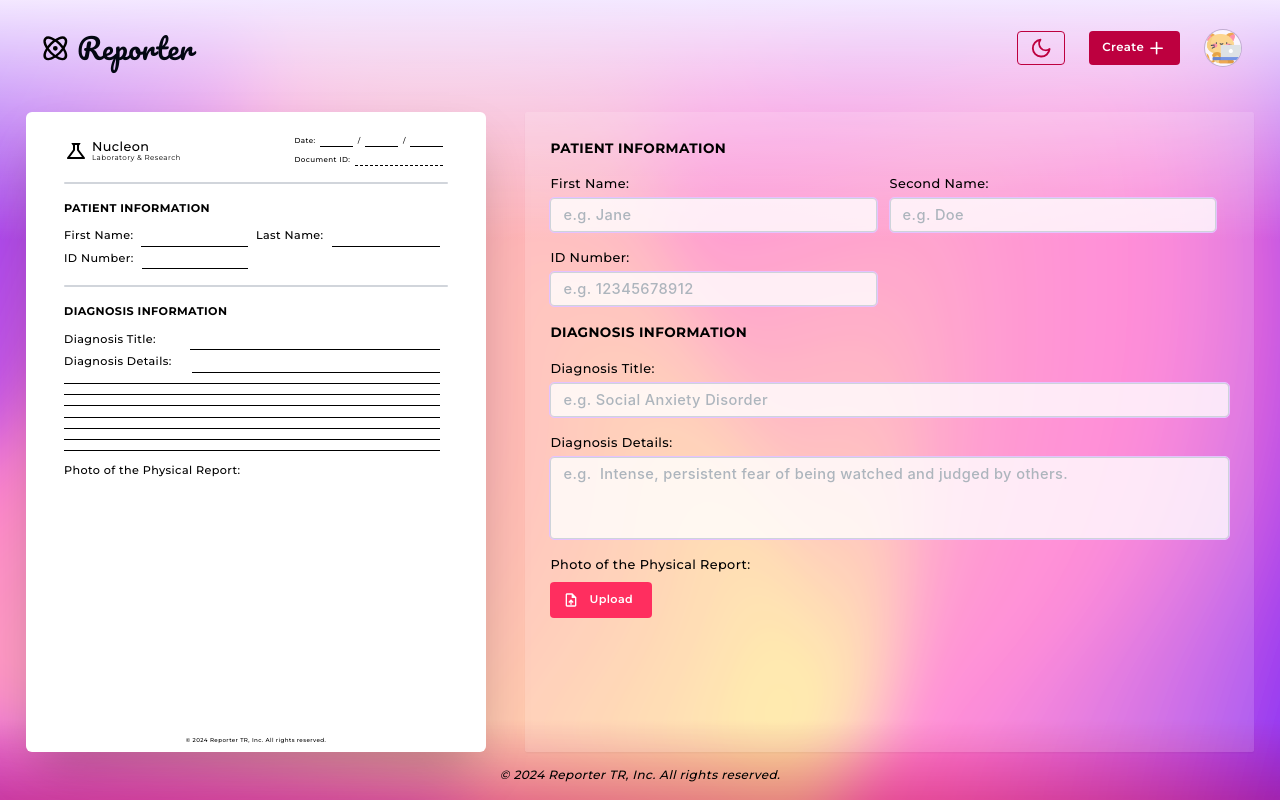
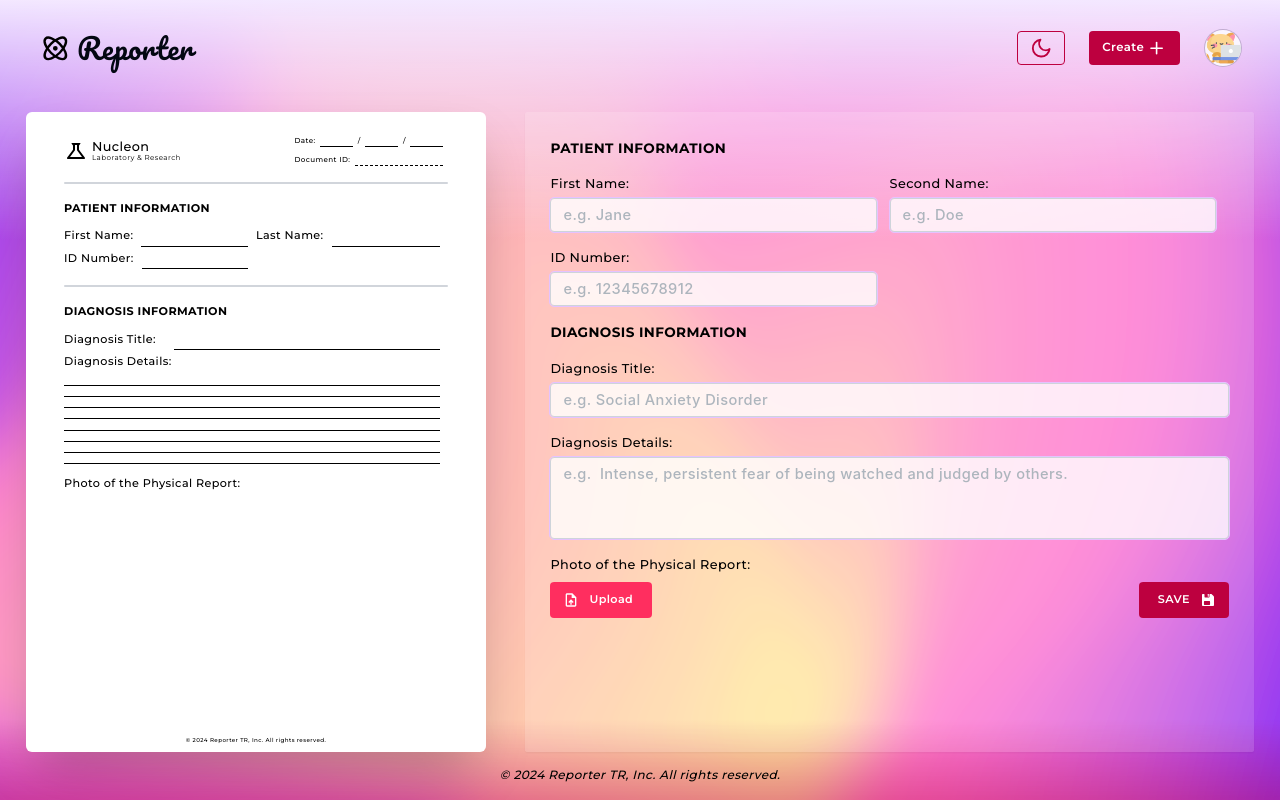
Before and after one commit to Maneki404/laboratory-report, a Next.js app: page /create in a window 1280 px wide. Built offline with nearby package versions, Linux system fonts and the light colour scheme.

Commit message:
Fix report font and paragraph styles

```diff
--- a/components/FormItems.tsx
+++ b/components/FormItems.tsx
@@ -3,9 +3,20 @@ import classes from "@/styles/global.module.css";
 import colors from "@/constants/colors";
 
 import { motion } from "framer-motion";
-import { Input, Textarea, FileButton, Button } from "@mantine/core";
+import {
+  Input,
+  Textarea,
+  FileButton,
+  Button,
+  NumberInput,
+} from "@mantine/core";
 
 import { MdOutlineUploadFile } from "react-icons/md";
+import { IoIosSave } from "react-icons/io";
+
+import Form from "@/lib/classes/Form";
+import { useDispatch, useSelector } from "react-redux";
+import { getState, set } from "@/lib/slices/formSlice";
 
 const itemsArr = [
   {
@@ -20,6 +31,7 @@ const itemsArr = [
     visible: false,
   },
   {
+    id: "firstName",
     delay: 0.4,
     label: "First Name:",
     placeholder: "e.g. Jane",
@@ -27,6 +39,7 @@ const itemsArr = [
     isLong: false,
   },
   {
+    id: "secondName",
     delay: 0.5,
     label: "Second Name:",
     placeholder: "e.g. Doe",
@@ -34,11 +47,13 @@ const itemsArr = [
     isLong: false,
   },
   {
+    id: "IDNumber",
     delay: 0.6,
     label: "ID Number:",
     placeholder: "e.g. 12345678912",
     visible: true,
     isLong: false,
+    isID: true,
   },
   {
     delay: 0.6,
@@ -56,6 +71,7 @@ const itemsArr = [
     visible: false,
   },
   {
+    id: "diagnosisTitle",
     delay: 0.8,
     label: "Diagnosis Title:",
     placeholder: "e.g. Social Anxiety Disorder",
@@ -68,6 +84,7 @@ const itemsArr = [
     visible: false,
   },
   {
+    id: "diagnosisDetails",
     delay: 0.9,
     label: "Diagnosis Details:",
     placeholder:
@@ -80,6 +97,7 @@ const itemsArr = [
     visible: false,
   },
   {
+    id: "photoUrl",
     delay: 1,
     label: "Photo of the Physical Report:",
     placeholder: "Upload",
@@ -87,17 +105,47 @@ const itemsArr = [
     isLong: false,
     isFile: true,
   },
+  {
+    delay: 1.1,
+    placeholder: "SAVE",
+    visible: true,
+    isLong: false,
+    isSave: true,
+  },
 ];
 
 function FormItems({ visibleForm = true }) {
+  const dispatch = useDispatch();
+  const form = useSelector(getState);
+
+  const handleInputChange = (id: keyof Form, value: any) => {
+    const updatedForm = { ...form, [id]: value };
+    dispatch(set({ form: updatedForm }));
+  };
+
   return (
     <motion.ul className="w-full flex flex-row flex-wrap gap-y-[2vh]">
-      <Items visibleForm={visibleForm} />
+      {itemsArr.map((item, index) => (
+        <Item
+          key={index}
+          id={index}
+          visibleForm={visibleForm}
+          form={form}
+          handleInputChange={handleInputChange}
+        />
+      ))}
     </motion.ul>
   );
 }
 
-function Item({ id = 0, visibleForm = true }) {
+function Item({
+  id = 0,
+  visibleForm = true,
+  form = new Form(null, null, null, null, null, null),
+  handleInputChange = (id: any, value: any) => {},
+}) {
+  const item = itemsArr[id];
+
   return (
     <motion.li
       className="w-1/2"
@@ -105,41 +153,51 @@ function Item({ id = 0, visibleForm = true }) {
       animate={{ y: visibleForm ? 0 : 50, opacity: visibleForm ? 1 : 0 }}
       transition={{
         duration: 0.5,
-        delay: itemsArr[id].delay,
+        delay: item.delay,
       }}
       children={
-        itemsArr[id].visible ? (
-          itemsArr[id].isText ? (
-            <div className="text-[1.7vh] font-[700]">{itemsArr[id].title}</div>
-          ) : itemsArr[id].isLong ? (
+        item.visible ? (
+          item.isText ? (
+            <div className="text-[1.7vh] font-[700]">{item.title}</div>
+          ) : item.isLong ? (
             <div className="text-[1vw]">
               <Input.Wrapper
                 className="mr-[1vw] w-[200%]"
                 styles={{
                   label: { fontSize: "1.6vh", paddingBottom: "0.5vh" },
                 }}
-                label={itemsArr[id].label}
+                label={item.label}
                 error=""
               >
-                {itemsArr[id].isOneLine ? (
+                {item.isOneLine ? (
                   <Input
-                    placeholder={itemsArr[id].placeholder}
+                    maxLength={100}
+                    placeholder={item.placeholder}
                     classNames={classes}
+                    value={form[item.id as keyof Form] || ""}
+                    onChange={(e) =>
+                      handleInputChange(item.id as keyof Form, e.target.value)
+                    }
                   />
                 ) : (
                   <Textarea
-                    placeholder={itemsArr[id].placeholder}
+                    maxLength={1000}
+                    placeholder={item.placeholder}
                     classNames={classes}
                     autosize
                     minRows={3}
                     maxRows={5}
+                    value={form[item.id as keyof Form] || ""}
+                    onChange={(e) =>
+                      handleInputChange(item.id as keyof Form, e.target.value)
+                    }
                   />
                 )}
               </Input.Wrapper>
             </div>
-          ) : itemsArr[id].isFile ? (
+          ) : item.isFile ? (
             <div className="text-[1.6vh] flex flex-col">
-              {itemsArr[id].label}
+              {item.label}
               <div className="pt-[1vh]">
                 <FileButton onChange={() => {}} accept="image/png,image/jpeg">
                   {(props) => (
@@ -149,13 +207,45 @@ function Item({ id = 0, visibleForm = true }) {
                       {...props}
                       leftSection={<MdOutlineUploadFile size={"2vh"} />}
                     >
-                      <div className="text-[1.4vh]">
-                        {itemsArr[id].placeholder}
-                      </div>
+                      <div className="text-[1.4vh]">{item.placeholder}</div>
                     </Button>
                   )}
                 </FileButton>
               </div>
+            </div>
+          ) : item.isSave ? (
+            <div className="flex  h-full items-end justify-end">
+              <Button
+                className="h-[4.5vh]"
+                color={colors["_form-button-solid-save"]}
+                rightSection={<IoIosSave size={"2vh"} />}
+              >
+                <div className="text-[1.4vh]">{item.placeholder}</div>
+              </Button>
+            </div>
+          ) : item.isID ? (
+            <div className="text-[1vw]">
+              <Input.Wrapper
+                styles={{
+                  label: { fontSize: "1.6vh", paddingBottom: "0.5vh" },
+                }}
+                className="mr-[1vw]"
+                label={item.label}
+                error=""
+              >
+                <NumberInput
+                  maxLength={11}
+                  allowDecimal={false}
+                  allowNegative={false}
+                  hideControls
+                  placeholder={item.placeholder}
+                  classNames={classes}
+                  value={form[item.id as keyof Form] || ""}
+                  onChange={(e) =>
+                    handleInputChange(item.id as keyof Form, e.valueOf())
+                  }
+                />
+              </Input.Wrapper>
             </div>
           ) : (
             <div className="text-[1vw]">
@@ -164,12 +254,17 @@ function Item({ id = 0, visibleForm = true }) {
                   label: { fontSize: "1.6vh", paddingBottom: "0.5vh" },
                 }}
                 className="mr-[1vw]"
-                label={itemsArr[id].label}
+                label={item.label}
                 error=""
               >
                 <Input
-                  placeholder={itemsArr[id].placeholder}
+                  maxLength={50}
+                  placeholder={item.placeholder}
                   classNames={classes}
+                  value={form[item.id as keyof Form] || ""}
+                  onChange={(e) =>
+                    handleInputChange(item.id as keyof Form, e.target.value)
+                  }
                 />
               </Input.Wrapper>
             </div>
@@ -182,12 +277,4 @@ function Item({ id = 0, visibleForm = true }) {
   );
 }
 
-function Items({ visibleForm = true }) {
-  var items = [];
-  for (let i = 0; i < itemsArr.length; i++) {
-    items.push(<Item id={i} visibleForm={visibleForm} />);
-  }
-  return items;
-}
-
 export default FormItems;
--- a/components/Report.tsx
+++ b/components/Report.tsx
@@ -1,9 +1,13 @@
+import { useSelector } from "react-redux";
+import { getState } from "@/lib/slices/formSlice";
+
 import { MdOutlineScience } from "react-icons/md";
 
 import { Montserrat } from "next/font/google";
 const montserrat = Montserrat({ subsets: ["latin"], weight: "variable" });
 
 function Report() {
+  const form = useSelector(getState);
   return (
     <div
       className={
@@ -47,18 +51,36 @@ function Report() {
         {/* Name - Last Name */}
         <div className="flex w-full">
           <div className="leading-loose">First Name:</div>
+          {form.firstName != null && form.firstName != "" ? (
+            <div className="break-words line-clamp-3 whitespace-normal max-w-[9.5vw] ml-2 mr-0 items-center font-semibold pt-[0.4vh] border-b-transparent border-b">
+              {form.firstName}
+            </div>
+          ) : (
             <div className="flex-grow ml-2 mr-2 border-b-black border-b"></div>
+          )}
         </div>
         <div className="flex w-full">
           <div className="leading-loose">Last Name:</div>
+          {form.secondName != null && form.secondName != "" ? (
+            <div className="break-words line-clamp-3 whitespace-normal max-w-[9.5vw] ml-2 mr-0 items-center font-semibold pt-[0.4vh] border-b-transparent border-b">
+              {form.secondName}
+            </div>
+          ) : (
             <div className="flex-grow ml-2 mr-2 border-b-black border-b"></div>
+          )}
         </div>
       </div>
       {/* ID Number */}
       <div className="flex flex-row">
         <div className="flex w-full">
           <div className="leading-loose">ID Number:</div>
+          {form.IDNumber != null && form.IDNumber.toString() != "" ? (
+            <div className="flex-grow ml-2 mr-0 flex items-center font-semibold pt-[0.4vh] border-b-transparent border-b">
+              {form.IDNumber}
+            </div>
+          ) : (
             <div className="flex-grow ml-2 mr-2 border-b-black border-b"></div>
+          )}
         </div>
         <div className="flex w-full">
           <div className="flex-grow"></div>
@@ -70,16 +92,34 @@ function Report() {
       </div>
       <div className="flex flex-row">
         <div className="flex w-full">
-          <div className="leading-loose mr-[2vw]">Diagnosis Title:</div>
-          <div className="flex-grow ml-2 mr-2 border-b-black border-b"></div>
+          <div className="leading-loose mr-[0.5vw] text-nowrap">
+            Diagnosis Title:
+          </div>
+          {form.diagnosisTitle != null && form.diagnosisTitle != "" ? (
+            <div className="break-words ml-3 line-clamp-3 whitespace-normal text-justify font-semibold pt-[0.4vh] border-b-transparent border-b]">
+              {form.diagnosisTitle}
+            </div>
+          ) : (
+            <div className="flex-grow ml-3 mr-2 border-b-black border-b"></div>
+          )}
         </div>
       </div>
-      <div className="flex flex-row">
+      <div className="flex flex-col">
         <div className="flex w-full">
-          <div className="leading-loose mr-[1vw]">Diagnosis Details:</div>
-          <div className="flex-grow ml-2 mr-2 border-b-black border-b"></div>
+          <div className="leading-loose mr-[1vw] text-nowrap">
+            Diagnosis Details:
           </div>
         </div>
+        {form.diagnosisDetails != null && form.diagnosisDetails != "" ? (
+          <div className="break-words line-clamp-[12] whitespace-normal text-justify font-semibold pt-[0.4vh] border-b-transparent border-b">
+            {form.diagnosisDetails}
+          </div>
+        ) : (
+          <div className="flex-grow mr-2 border-b-black border-b mt-[1.5vh]"></div>
+        )}
+      </div>
+      {form.diagnosisDetails == null || form.diagnosisDetails == "" ? (
+        <div>
           <div className="flex flex-row">
             <div className="flex w-full">
               <div className="w-full h-[1.4vh] mr-2 border-b-black border-b"></div>
@@ -115,6 +155,8 @@ function Report() {
               <div className="w-full h-[1.4vh] mr-2 border-b-black border-b"></div>
             </div>
           </div>
+        </div>
+      ) : null}
       <div className="flex flex-row">
         <div className="flex w-full">
           <div className="leading-loose mr-[1vw] mt-[1vh]">
--- a/constants/colors.js
+++ b/constants/colors.js
@@ -4,6 +4,7 @@ var colors = {
   "_bg-color": "#C9B0EC",
   "_nav-button-solid": "rgba(189, 0, 63, 1)",
   "_form-button-solid": "rgba(255, 46, 95, 1)",
+  "_form-button-solid-save": "rgba(189, 0, 63, 1)",
   "_theme-icon": "rgba(3, 7, 18, 0.5)",
 };
 
--- /dev/null
+++ b/lib/classes/Form.ts
@@ -0,0 +1,24 @@
+export default class Form {
+  firstName: string | null;
+  secondName: string | null;
+  IDNumber: number | null;
+  diagnosisTitle: string | null;
+  diagnosisDetails: string | null;
+  photoUrl: string | null;
+
+  constructor(
+    firstName: string | null,
+    secondName: string | null,
+    IDNumber: number | null,
+    diagnosisTitle: string | null,
+    diagnosisDetails: string | null,
+    photoUrl: string | null
+  ) {
+    this.firstName = firstName;
+    this.secondName = secondName;
+    this.IDNumber = IDNumber;
+    this.diagnosisTitle = diagnosisTitle;
+    this.diagnosisDetails = diagnosisDetails;
+    this.photoUrl = photoUrl;
+  }
+}
--- /dev/null
+++ b/lib/slices/formSlice.ts
@@ -0,0 +1,32 @@
+import { createSlice, PayloadAction } from "@reduxjs/toolkit";
+import type { RootState } from "@/lib/store";
+import Form from "../classes/Form";
+
+export interface FormState {
+  value: Form;
+}
+
+const initialState: FormState = {
+  value: new Form(null, null, null, null, null, null),
+};
+
+export const formSlice = createSlice({
+  name: "form",
+  initialState,
+  reducers: {
+    set: (
+      state,
+      action: PayloadAction<{
+        form: Form;
+      }>
+    ) => {
+      const { form } = action.payload;
+      state.value = form;
+    },
+  },
+});
+
+export const { set } = formSlice.actions;
+export const getState = (state: RootState) => state.form.value;
+
+export default formSlice.reducer;
--- a/lib/slices/hamburgerSlice.ts
+++ b/lib/slices/hamburgerSlice.ts
@@ -10,7 +10,7 @@ const initialState: HamburgerState = {
 };
 
 export const hamburgerSlice = createSlice({
-  name: "hamburger",
+  name: "form",
   initialState,
   reducers: {
     none: (state) => {
--- a/lib/store.ts
+++ b/lib/store.ts
@@ -1,10 +1,12 @@
 import { configureStore } from "@reduxjs/toolkit";
 import hamburgerReducer from "@/lib/slices/hamburgerSlice";
+import formReducer from "@/lib/slices/formSlice";
 
 export const makeStore = () => {
   return configureStore({
     reducer: {
       hamburger: hamburgerReducer,
+      form: formReducer,
     },
   });
 };
```
Lines whose indentation alone changed are shown as unchanged.
